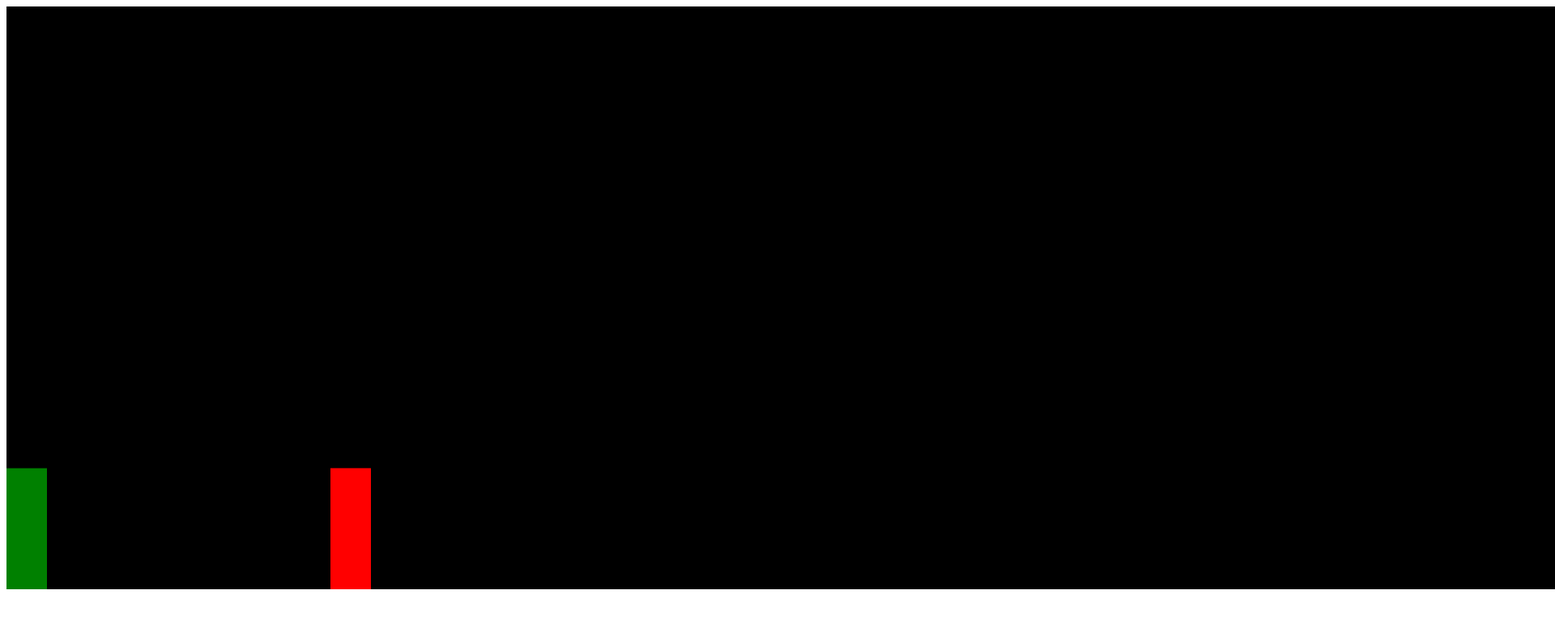
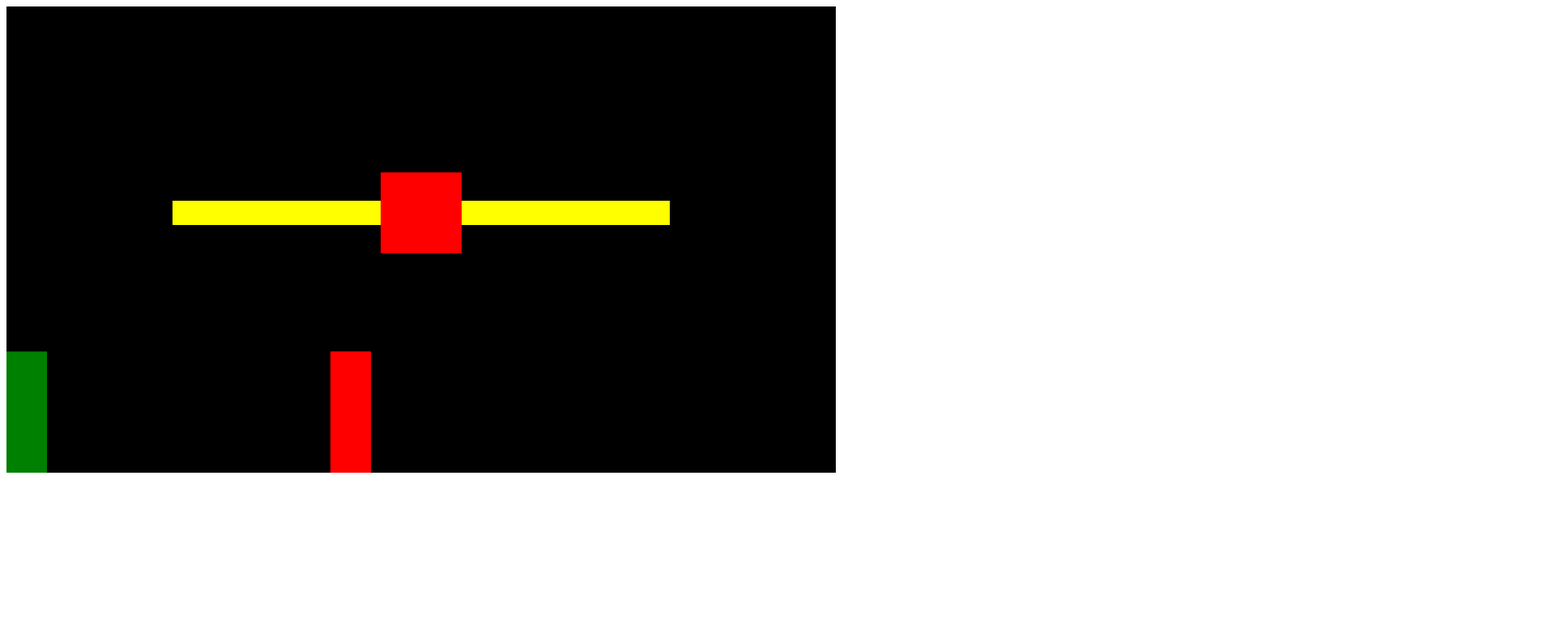
Before and after one commit to Preetham00x/2Dgame, a plain HTML site: page index.html in a window 1280 px wide. Shown: the whole page at 81% size, 1920 px wide, since content can reach past the window. Drawn offline with Linux system fonts and the light colour scheme.

Commit message:
second change

```diff
--- a/index.html
+++ b/index.html
@@ -1,9 +1,17 @@
+<head>
+    <style>
+        *{
+            box-sizing: border-box;
+        }
+    </style>
+</head>
 <body>
-    <div>
-    <div>
-        <div>  </div>
-        <div>  </div>
-        <div>  </div>
+    <div style="position: relative;display:inline-block;">
+    <div style="position: absolute;display:flex;width: 100%;align-items: center;padding: 20%;">
+        <div style="background-color: yellow;height: 30px;width: 100%;">  </div>
+        <div style="background-color: red;width: 100px;height: 100px;flex-shrink: 0;">  </div>
+        <div style="background-color: yellow;height: 30px;width: 100%;">  </div>
+        <div></div>
     </div>
     <canvas></canvas>
 </div>
--- a/index.js
+++ b/index.js
@@ -1,10 +1,10 @@
 const canvas= document.querySelector('canvas');
 const c=canvas.getContext('2d');
-canvas.width=1920;
-canvas.height=720;
+canvas.width=1024;
+canvas.height=576;
 c.fillRect(0,0,canvas.width,canvas.height);
 const gravity=0.7;
-class Sprite{
+    class Sprite{
     constructor({position,velocity,color='green',offset}){
         this.position=position;
         this.velocity=velocity;
```
